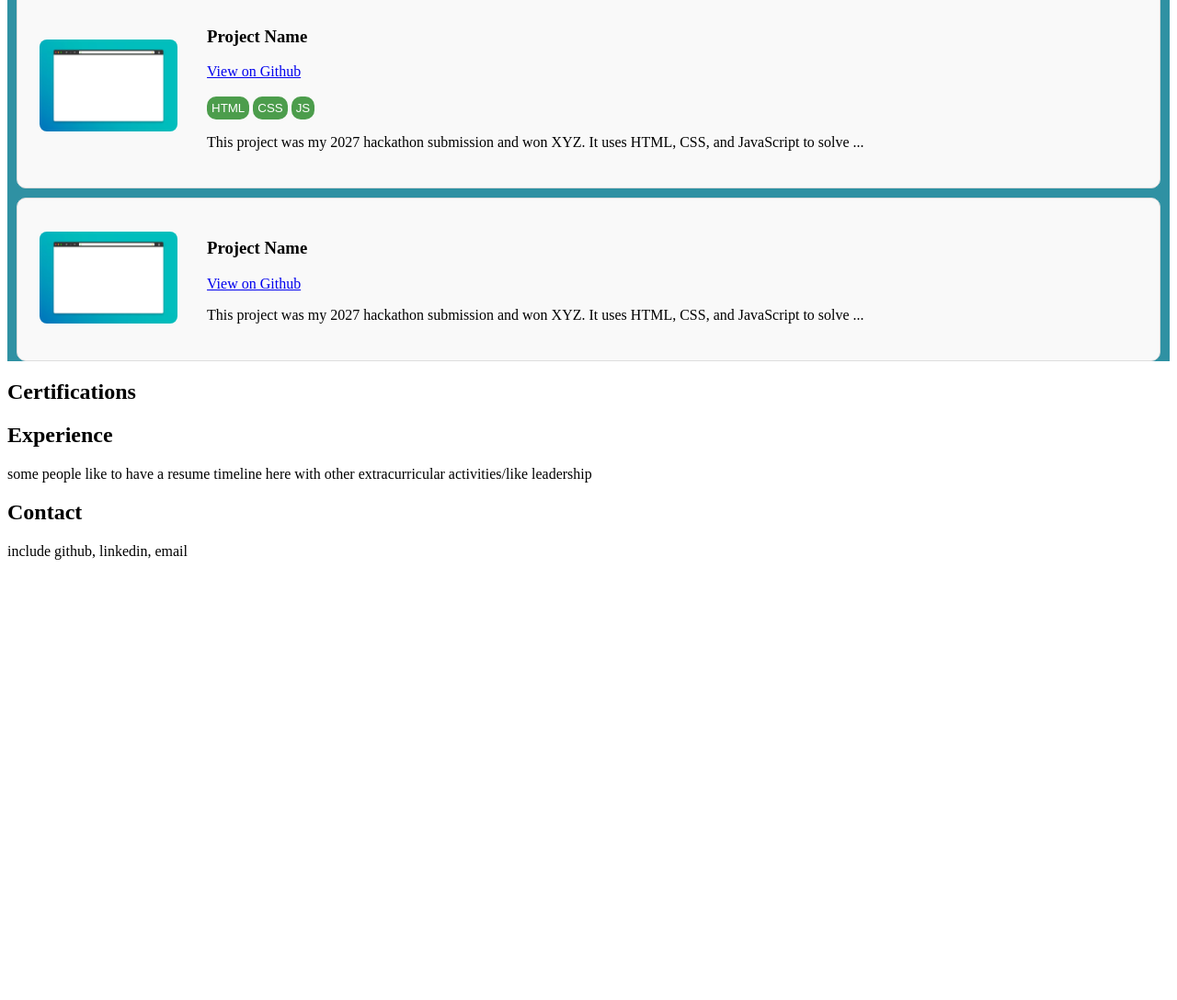
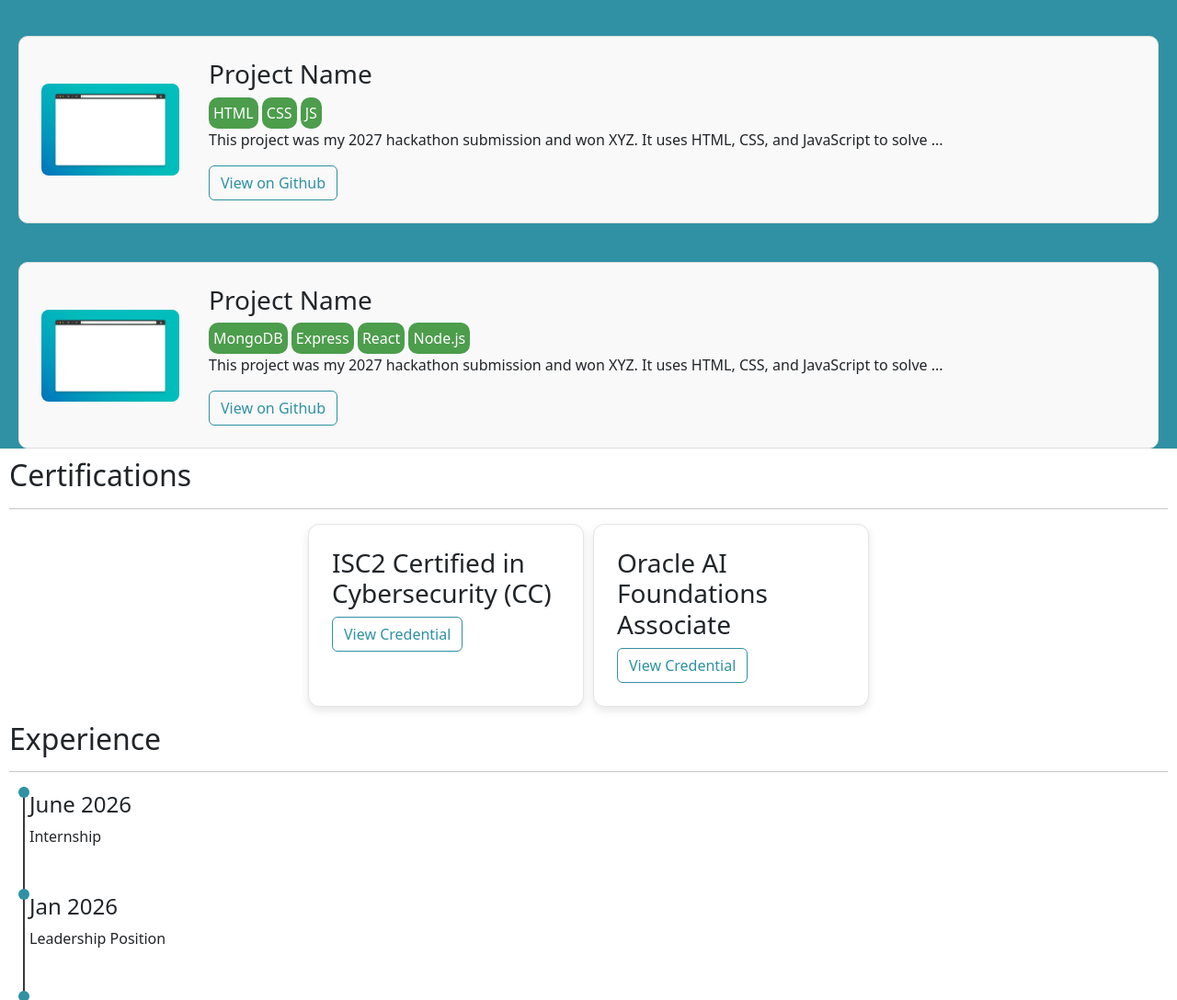
Before and after one commit to gracehui123/Portfolio_Demo, a plain HTML site: page index.html in a window 1280 px wide. Shown: the part 322-1410 px from the top of the page at 92% size. Before the commit the page ends 947 px from the top, so only its background shows below. Drawn offline with nearby package versions, Linux system fonts and the light colour scheme.

Commit message:
updates portfolio

```diff
--- a/index.html
+++ b/index.html
@@ -3,19 +3,24 @@
 <html>
     <head>
         <title>Portfolio</title>
+        <link rel="icon" href="headshot.jpg" type="image/x-icon" />
+        <link href="https://cdn.jsdelivr.net/npm/bootstrap@5.3.8/dist/css/bootstrap.min.css" rel="stylesheet" integrity="sha384-sRIl4kxILFvY47J16cr9ZwB07vP4J8+LH7qKQnuqkuIAvNWLzeN8tE5YBujZqJLB" crossorigin="anonymous">
+        <link rel="stylesheet" href="https://cdn.jsdelivr.net/npm/bootstrap-icons@1.13.1/font/bootstrap-icons.min.css">
         <link rel="stylesheet" href="styles.css" />
-        <link rel="icon" href="favicon.ico" type="image/x-icon" />
         <script type="text/javascript" src="script.js" defer></script>
     </head>
 
     <body>
-        <!-- Add HTML markup elements for your web site below -->
         <div class="topnav">
             <a class="active" href="#about">About</a>
+            <a href="#project_section">Projects</a>
+            <a href="#certifications">Certifications</a>
+            <a href="#experiences">Experience</a>
             <a href="#contact">Contact</a>
-            <a href="#projects">Projects</a>
         </div>
-        <div class="flex-container">
+
+        <div class="main">
+            <div id="about" class="flex-container">
                 <div class="col">
                     <h2>Hi, my name is Grace Hui</h2>
                     <p>I am a senior studying computer science and information technology & web science at Rensselaer Polytechnic Institute. I am a current intern at SMBC.</p>
@@ -28,16 +33,16 @@
                 </div>
             </div>
 
-        <div class="project_section">
+            <div id="project_section">
                 <h2 id="project_title">Projects</h2>
-            <div class="project">
+                <hr style="color: white;">
+                <div class="projects">
+                    <div class="project projects-scroll">
                         <div>
                             <img id="project_img" src="blank_page.avif" alt="Screenshot of project">
                         </div>
                         <div>
                             <h3>Project Name</h3>
-                    <a href="https://github.com/yourusername/project">View on Github</a>
-                    <br><br>
                             <button class="skill">HTML</button>
                             <button class="skill">CSS</button>
                             <button class="skill">JS</button>
@@ -45,40 +50,80 @@
                                 This project was my 2027 hackathon submission and won XYZ.
                                 It uses HTML, CSS, and JavaScript to solve ...
                             </p>
+                            <a href="https://github.com/yourusername/project" class="btn btn-outline-primary" target="_blank" rel="noopener noreferrer">View on Github</a>
+                        </div>
                     </div>
 
                 </div>
-            <div class="project">
+                <div class="project projects-scroll">
                     <div>
                         <img id="project_img" src="blank_page.avif" alt="Screenshot of project">
                     </div>
                     <div>
                         <h3>Project Name</h3>
-                    <a href="https://github.com/yourusername/project">View on Github</a>
+                        <button class="skill">MongoDB</button>
+                        <button class="skill">Express</button>
+                        <button class="skill">React</button>
+                        <button class="skill">Node.js</button>
                         <p>
                             This project was my 2027 hackathon submission and won XYZ.
                             It uses HTML, CSS, and JavaScript to solve ...
                         </p>
+                        <a href="https://github.com/yourusername/project" class="btn btn-outline-primary" target="_blank" rel="noopener noreferrer">View on Github</a>
                     </div>
 
                 </div>
             </div>
 
-        <div id="other">
+            <div id="certifications">
                 <h2>Certifications</h2>
-
+                <hr>
+                <div class="certs">
+                    <div class="cert-card">
+                        <h3>ISC2 Certified in Cybersecurity (CC)</h3>
+                        <a href="" class="btn btn-outline-primary" target="_blank" rel="noopener noreferrer">View Credential</a>
                     </div>
 
-        <div id="resume-timeline">
+                    <div class="cert-card">
+                        <h3>Oracle AI Foundations Associate</h3>
+                        <a href="" class="btn btn-outline-primary" target="_blank" rel="noopener noreferrer">View Credential</a>
+                    </div>
+                </div>
+            </div>
+
+            <div id="experiences">
                 <h2>Experience</h2>
-            <p>some people like to have a resume timeline here with other extracurricular activities/like leadership</p>
+                <hr>
+                <div class="experience-container">
+                    <div class="experience">
+                        <h4>June 2026</h4>
+                        <p>Internship</p>
+                        <br>
+                    </div>
+                    <div class="experience">
+                        <h4>Jan 2026</h4>
+                        <p>Leadership Position</p>
+                        <br>
+                    </div>
+                    <div class="experience">
+                        <h4>May 2025</h4>
+                        <p>Leadership Position</p>
+                        <br>
+                    </div>
+                </div>
             </div>
 
             <div id="contact">
-            <h2>Contact</h2>
-            <p>include github, linkedin, email</p>
+                <h2>Let's Connect</h2>
+                <div class="contact-links">
+                    <a href="mailto:gracehui30@gmail.com"><i class="bi bi-envelope" style="font-size: 2rem; color: white;"></i></a></li>
+                    <a href="https://www.linkedin.com/in/hui-grace/" target="_blank"><i class="bi bi-linkedin" style="font-size: 2rem; color: white;"></i></a></li>
+                    <a href="https://github.com/gracehui123" target="_blank"><i class="bi bi-github" style="font-size: 2rem; color: white;"></i></a></li>
+                </div>
 
             </div>
+        </div>
+
 
         <div></div>
     </body>
--- a/script.js
+++ b/script.js
@@ -1,8 +1,33 @@
-// Add JavaScript code for your web site here and call it from index.html.
-const resume_button = document.querySelector('#resume-button');
+const observerCallback = (entries, observer) => {
+  entries.forEach(entry => {
+    // Check if the element is currently visible in the viewport
+    if (entry.isIntersecting) {
+      entry.target.classList.add('show');
+    }
+    else{
+      entry.target.classList.remove('show');
+    }
+  });
+};
 
-const successMessage = () => {
-    console.log("You have successfully downloaded my resume!");
-}
+// shows when 30% of the element is visible
+const observerOptions = {
+  root: null, // Defaults to the browser viewport
+  threshold: 0.2
+};
 
-resume_button.addEventListener('click', successMessage);
+// create the observer instance
+const observer = new IntersectionObserver(observerCallback, observerOptions);
+
+// select and observe all targeted elements
+const elements = document.querySelectorAll('.projects-scroll');
+elements.forEach(el => observer.observe(el));
+
+const links = document.querySelectorAll('.nav-link');
+
+links.forEach(link => {
+  link.addEventListener('click', function() {
+    links.forEach(item => item.classList.remove('active'));
+    this.classList.add('active');
+  });
+});
--- a/styles.css
+++ b/styles.css
@@ -1,13 +1,32 @@
 /* Add CSS styles for your web site here and use them in index.html. */
 /* Add a black background color to the top navigation */
+body{
+  margin: 0;
+}
+
+#about,
+#project_section,
+#certifications,
+#experiences,
+#contact {
+  scroll-margin-top: 60px;
+  padding-left: 10px;
+  padding-right: 10px;
+}
+
 .topnav {
   overflow: hidden;
+  position: sticky;
+  top: 0;
+  z-index: 1000;
+  background-color: #0a2472;
+  display: flex;
+  justify-content: flex-end;
 }
 
 /* Style the links inside the navigation bar */
 .topnav a {
-  float: right;
-  color: #000000;
+  color: #ffffff;
   text-align: center;
   padding: 14px 16px;
   text-decoration: none;
@@ -26,12 +45,58 @@
 
 .flex-container{
   display: flex;
-  flex-direction: row;
-  justify-content: space-between;
+  align-items: center;
+  gap: 40px;
 }
 
-.col{
-  margin-right: 30px;
+#about{
+  margin-bottom: 50px;
+}
+
+#contact{
+  padding-top: 0.5em;
+  background-color: #00072D;
+  color: white;
+}
+
+.contact-links{
+  display: flex;
+  justify-content: center;
+  gap: 15px;
+  margin-top: 20px;
+}
+
+.btn-outline-primary {
+  color: rgb(47, 145, 163);
+  border-color: rgb(47, 145, 163);
+}
+
+.btn-outline-primary:hover {
+  background-color: rgb(6, 63, 86);
+  border-color: rgb(6, 63, 86);
+  color: white;
+}
+
+.certs{
+  display:flex;
+  margin: 1em;
+  justify-content: center;
+  gap: 10px;
+}
+
+.cert-card {
+  width: 300px;
+  padding: 25px;
+  background-color: white;
+  border-radius: 12px;
+  border: 1px solid #e5e5e5;
+  box-shadow: 0 4px 10px rgba(0, 0, 0, 0.1);
+  transition: transform 0.2s ease, box-shadow 0.2s ease;
+}
+
+.cert-card:hover {
+  transform: translateY(-5px);
+  box-shadow: 0 8px 20px rgba(0, 0, 0, 0.15);
 }
 
 #resume-button{
@@ -46,17 +111,17 @@
   background-color: rgb(6, 63, 86);
 }
 
-.project_section{
+#project_section{
+  margin-top: 60px;
   background-color: rgb(47, 145, 163);
 }
 
 #project_title{
   color: rgb(255, 255, 255);
   margin-left: 10px;
-  margin-top: 50px;
 }
 
-#projects {
+.projects {
   display: flex;
   flex-direction: column;
   gap: 2rem;
@@ -89,3 +154,43 @@
   background-color: rgb(76, 157, 76);
   color: white;
 }
+
+.experience-container{
+  margin: 15px;
+}
+
+.experience{
+  position: relative;
+  padding: 5px;
+  border-left: 2px solid rgb(57, 57, 57);
+}
+
+.experience:hover{
+  position: relative;
+  padding: 5px;
+  border-left: 2px solid rgb(76, 157, 76);
+}
+
+.experience::before {
+  content: "";
+  position: absolute;
+  width: 12px;
+  height: 12px;
+  background-color: rgb(47, 145, 163);
+  border-radius: 50%;
+  left: -7px; /* centers circle on border */
+  top: 0;
+}
+
+/* Initial state before the element enters the viewport */
+.projects-scroll {
+  opacity: 0;
+  transform: translateY(30px);
+  transition: opacity 0.6s ease-out, transform 0.6s ease-out;
+}
+
+/* Target state when the element enters the viewport */
+.projects-scroll.show {
+  opacity: 1;
+  transform: translateY(0);
+}
```
Lines whose indentation alone changed are shown as unchanged.
